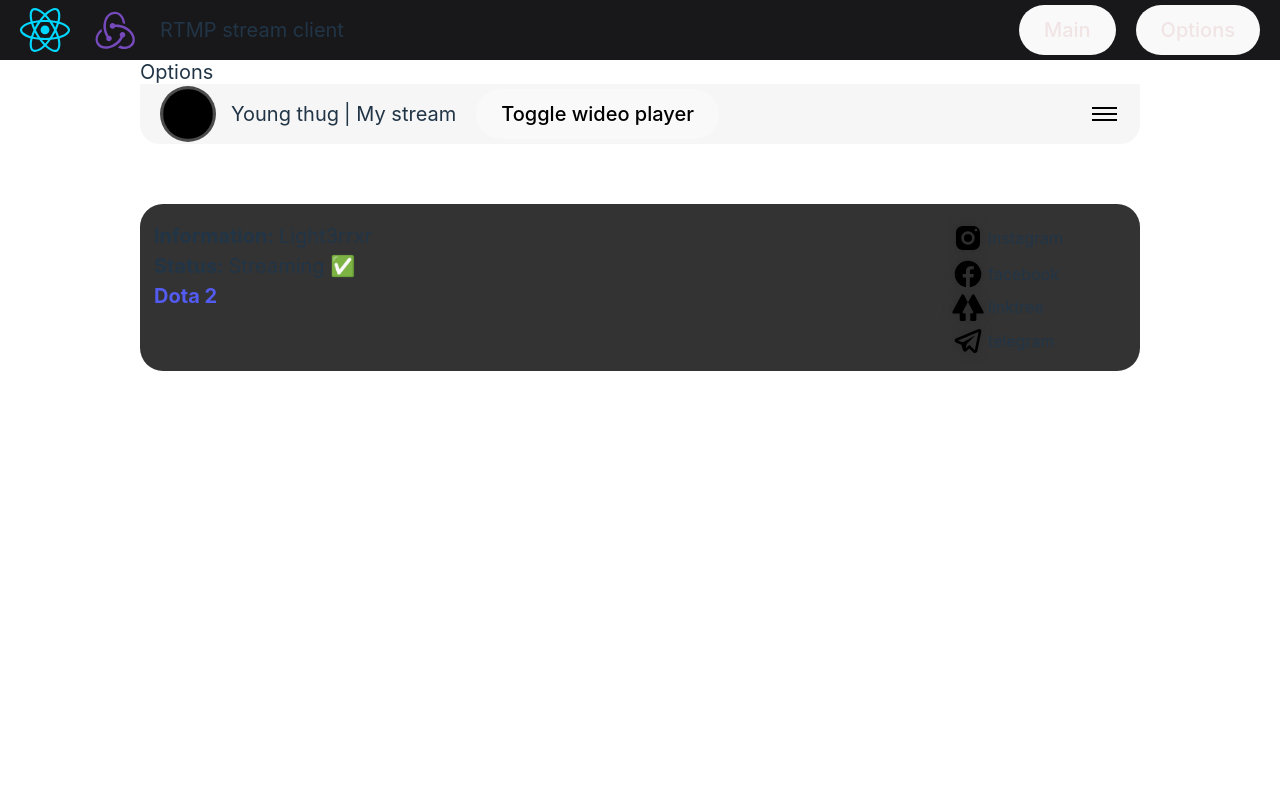
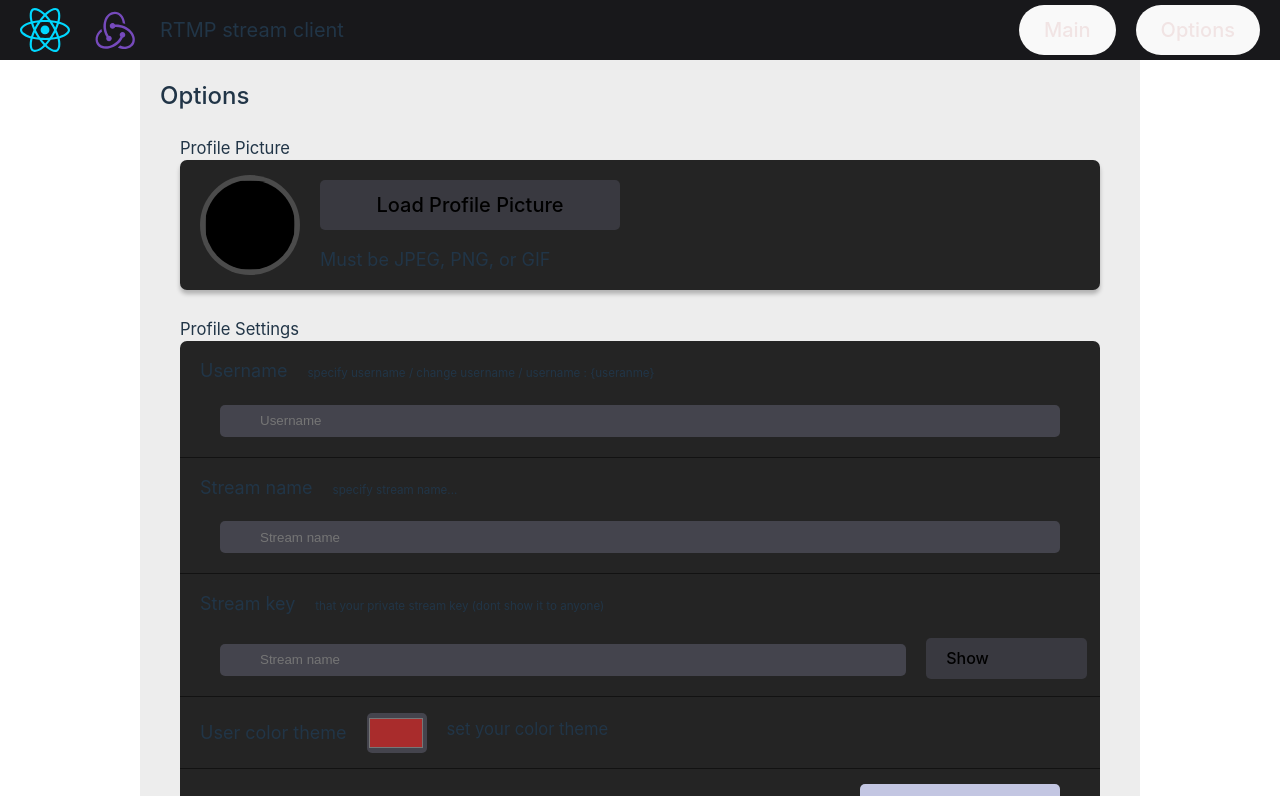
Before and after one commit to L1ghtError/react-rtmp-stream-client, a React (Vite) app: page /options in a window 1280 px wide. Shown: the top 796 px of the page. Built offline with nearby package versions, Linux system fonts and the light colour scheme.

Commit message:
Added options blank

```diff
--- a/src/components/AdditionalInfo.jsx
+++ b/src/components/AdditionalInfo.jsx
@@ -6,7 +6,8 @@
   display: flex;
   margin-top: 3rem;
   background-color: #333333;
-  width: 50rem;
+  width: 55%;
+  min-width: 20rem;
   min-height: 8rem;
   border-radius: 23px;
   justify-content: space-between;
--- a/src/components/AppHeader.jsx
+++ b/src/components/AppHeader.jsx
@@ -31,6 +31,7 @@
 export default AppHeader;
 
 const AppHeaderStyled = styled.div`
+  position: fixed;
   display: flex;
   width: 100%;
   height: 3rem;
--- a/src/components/OptionsPage.jsx
+++ b/src/components/OptionsPage.jsx
@@ -1,17 +1,42 @@
 //import { useState } from 'react';
 import styled from 'styled-components';
-
+import ProfilePictureSettings from './micro-components/ProfilePictureCard';
+import ProfileSettingsCard from './micro-components/ProfileSettingsCard';
 const OptionsPageStyled = styled.div`
   display: flex;
   flex-direction: column;
   width: 50rem;
-  justify-content: center;
+  background-color: rgba(166, 166, 166, 0.2);
+  margin-top: 3rem;
+  #options-main {
+    display: flex;
+    flex-direction: column;
+    margin-left: 2rem;
+    margin-right: 2rem;
+  }
+
+  #option-header {
+    margin-left: 1rem;
+    font-size: 1.2rem;
+    font-weight: 550;
+    margin-bottom: 0px;
+  }
+  .block-name {
+    font-weight: 400;
+    margin-bottom: 0px;
+  }
 `;
 
 function OptionsPage() {
   return (
     <OptionsPageStyled>
-      <div>Options</div>
+      <p id="option-header">Options</p>
+      <div id="options-main">
+        <h5 className="block-name">Profile Picture</h5>
+        <ProfilePictureSettings></ProfilePictureSettings>
+        <h5 className="block-name">Profile Settings</h5>
+        <ProfileSettingsCard></ProfileSettingsCard>
+      </div>
     </OptionsPageStyled>
   );
 }
--- a/src/components/StreamInfo.jsx
+++ b/src/components/StreamInfo.jsx
@@ -1,20 +1,15 @@
 //import { useState } from 'react';
-import styled, { keyframes } from 'styled-components';
-import userAvatar from '../assets/Blackbox.png';
+import styled from 'styled-components';
 
 import settingButtonLogo from '../assets/SettingButton.svg';
+import UserAvatar from './micro-components/UserAvatar';
 
 function StreamInfo() {
   const toggleVideoPlay = new Event('toggleVideoPlay');
   return (
     <StreamInfoStyled>
       <section>
-        <div id="avatar-wrapper">
-          <div id="avatar-background">
-            {/* TODO: implement background size increase on hover */}
-            <img id="user-avatar" src={userAvatar} alt="Logo"></img>
-          </div>
-        </div>
+        <UserAvatar></UserAvatar>
         <p id="user-name">{'Young thug '}</p>
         <p id="stream-name"> | My stream</p>
         <button
@@ -39,18 +34,6 @@
 }
 export default StreamInfo;
 
-const increaseAvatarWrapperSize = keyframes`
-  0%{
-    transform: scale(1);
-  }
-  50%{
-    transform: scale(1.2);
-  }
-  100%{
-    transform: scale(1);
-  }
-`;
-
 const StreamInfoStyled = styled.div`
   display: flex;
   width: 100%;
@@ -60,6 +43,10 @@
   border-radius: 0px 0px 20px 20px;
   align-items: center;
   justify-content: space-between;
+
+  #user-avatar-component {
+    margin-left: 20px;
+  }
 
   & button {
     margin-left: 1rem;
@@ -75,34 +62,7 @@
     display: flex;
     align-items: center;
   }
-  #user-avatar {
-    position: absolute;
-    width: 2.5rem;
-    border-radius: 200px 200px 200px 200px;
-  }
-  #avatar-wrapper {
-    display: flex;
-    margin-left: 20px;
-    justify-content: center;
-    align-items: center;
-    width: 2.8rem;
-    height: 2.8rem;
-  }
-  #avatar-background {
-    display: flex;
-    justify-content: center;
-    align-items: center;
-  }
 
-  #avatar-background {
-    width: 100%;
-    height: 100%;
-    border-radius: 200px 200px 200px 200px;
-    background-color: #4b4b4b;
-  }
-  #avatar-background :hover {
-    //animation: ${increaseAvatarWrapperSize} 0.2s forwards;
-  }
   #settings-button-logo-wrapper {
     display: flex;
     align-items: center;
--- /dev/null
+++ b/src/components/micro-components/ProfilePictureCard.jsx
@@ -0,0 +1,47 @@
+// eslint-disable-next-line no-unused-vars
+import styled, { keyframes } from 'styled-components';
+// eslint-disable-next-line no-unused-vars
+import PropTypes from 'prop-types';
+import UserAvatar from './UserAvatar';
+//Picture Profile Settings
+export default function ProfilePictureSettings() {
+  return (
+    <ProfilePictureSettingsStyled>
+      <UserAvatar photoSize={5}></UserAvatar>
+      <div>
+        <button>Load Profile Picture</button>
+        <p>Must be JPEG, PNG, or GIF</p>
+      </div>
+    </ProfilePictureSettingsStyled>
+  );
+}
+
+// ProfilePictureSettings.propTypes = {
+//   photoSize: PropTypes.number
+// };
+
+const ProfilePictureSettingsStyled = styled.div`
+  display: flex;
+  align-items: center;
+  border-radius: 7px;
+  background-color: #242424;
+  box-shadow: 0px 4px 4px rgba(0, 0, 0, 0.25);
+  & #user-avatar-component {
+    margin-left: 1rem;
+  }
+  & button {
+    border-radius: 5px;
+    margin-left: 1rem;
+    margin-top: 1rem;
+
+    width: 15rem;
+    background-color: #393940;
+  }
+
+  & p {
+    margin-left: 1rem;
+    font-size: 0.9rem;
+  }
+`;
+
+//Profile Settings
--- /dev/null
+++ b/src/components/micro-components/ProfileSettingsCard.jsx
@@ -0,0 +1,152 @@
+// eslint-disable-next-line no-unused-vars
+import styled, { keyframes } from 'styled-components';
+// eslint-disable-next-line no-unused-vars
+import PropTypes from 'prop-types';
+
+//Picture Profile Settings
+export default function ProfileSettingsCard() {
+  return (
+    <>
+      <ProfileSettingsCardStyled>
+        <div className="card-settings-wrapper">
+          <div className="text-card-wrapper">
+            <p>Username</p>
+            <h5>specify username / change username / username : {`{useranme}`}</h5>
+          </div>
+          <input maxLength={128} placeholder="Username"></input>
+        </div>
+        <div className="card-settings-wrapper">
+          <div className="text-card-wrapper">
+            <p>Stream name</p>
+            <h5>specify stream name...</h5>
+          </div>
+          <input maxLength={128} placeholder="Stream name"></input>
+        </div>
+        <div className="card-settings-wrapper">
+          <div className="text-card-wrapper">
+            <p>Stream key</p>
+            <h5>that your private stream key (dont show it to anyone)</h5>
+          </div>
+          <div>
+            <input id="stream-key-input" maxLength={128} placeholder="Stream name"></input>
+            {/*IMPORTANT TODO: add *** when you type key */}
+            <button id="stream-key-display-button">Show</button>
+          </div>
+        </div>
+        <div id="card-color-wrapper" className="card-settings-wrapper">
+          <p>User color theme</p>
+          <input id="stream-key-input" value="#A92C2C" type={'color'}></input>
+          <h5>set your color theme</h5>
+        </div>
+
+        <div id="profile-settings-save-button-wrapper" className="card-settings-wrapper">
+          <button>Save changes</button>
+        </div>
+      </ProfileSettingsCardStyled>
+    </>
+  );
+}
+
+// ProfileSettingsCardSettings.propTypes = {
+//   photoSize: PropTypes.number
+// };
+
+const ProfileSettingsCardStyled = styled.div`
+  display: flex;
+  flex-direction: column;
+
+  border-radius: 7px;
+  background-color: #242424;
+
+  margin-bottom: 20px;
+
+  .card-settings-wrapper {
+    display: flex;
+    flex-direction: column;
+
+    border-bottom: 1px solid rgba(0, 0, 0, 0.5);
+  }
+
+  #stream-key-input {
+    width: 70%;
+
+    margin-right: 1rem;
+  }
+  #stream-key-display-button {
+    width: 15%;
+    padding-right: 7rem;
+    margin-left: 0px;
+    font-size: 0.8rem;
+  }
+  .text-card-wrapper {
+    font-size: 0.7rem;
+    display: flex;
+    flex-direction: row;
+  }
+
+  & input {
+    background: #44444d;
+    border-radius: 5px;
+
+    border: 0px solid black;
+    height: 1.5rem;
+    margin: 0rem 2rem 1rem 2rem;
+    padding-left: 2rem;
+  }
+
+  #card-color-wrapper {
+    flex-direction: row;
+    align-items: center;
+
+    & input {
+      justify-content: center;
+      width: 3rem;
+      height: 2rem;
+      margin: 0rem 0rem 0rem 1rem;
+      padding-left: 0rem;
+    }
+  }
+
+  h5 {
+    margin-top: 1rem;
+    margin-left: 1rem;
+
+    font-weight: 400;
+  }
+  & button {
+    border-radius: 5px;
+    margin-left: 1rem;
+
+    width: 15rem;
+    background-color: #393940;
+  }
+
+  & p {
+    margin-left: 1rem;
+    font-size: 0.9rem;
+  }
+
+  #profile-settings-save-button-wrapper {
+    align-items: flex-end;
+    justify-content: center;
+    height: 3.5rem;
+    border-bottom: 1px solid rgba(0, 0, 0, 0);
+    & button {
+      margin-right: 2rem;
+      width: 10rem;
+      background-color: #c3c6e2;
+      color: black;
+      padding-right: 3rem;
+      font-size: 0.8rem;
+    }
+    & button:hover {
+      border-color: #393940;
+    }
+    & button:focus,
+    button:focus-visible {
+      outline: 3px solid #393940;
+    }
+  }
+`;
+
+//Profile Settings
--- /dev/null
+++ b/src/components/micro-components/UserAvatar.jsx
@@ -0,0 +1,58 @@
+import styled, { keyframes } from 'styled-components';
+import userAvatar from '../../assets/Blackbox.png';
+import PropTypes from 'prop-types';
+function UserAvatar({ photoSize }) {
+  return (
+    <UserAvatarStyled id="user-avatar-component" photoSize={photoSize}>
+      <div id="avatar-background">
+        {/* TODO: implement background size increase on hover */}
+        <img id="user-avatar" src={userAvatar} alt="Logo"></img>
+      </div>
+    </UserAvatarStyled>
+  );
+}
+
+UserAvatar.propTypes = {
+  photoSize: PropTypes.number
+};
+
+const increaseAvatarWrapperSize = keyframes`
+  0%{
+    transform: scale(1);
+  }
+  50%{
+    transform: scale(1.2);
+  }
+  100%{
+    transform: scale(1);
+  }
+`;
+
+const UserAvatarStyled = styled.div`
+  display: flex;
+  justify-content: center;
+  align-items: center;
+  width: ${(props) => props.photoSize || '2.8'}rem; //2.8rem
+  height: ${(props) => props.photoSize || '2.8'}rem; //2.8rem
+
+  #avatar-background {
+    display: flex;
+    justify-content: center;
+
+    align-items: center;
+    width: 100%;
+    height: 100%;
+    border-radius: 100px 100px 100px 100px;
+    background-color: #4b4b4b;
+  }
+  #user-avatar {
+    width: 90%;
+    border-radius: 100px 100px 100px 100px;
+  }
+
+  #avatar-background :hover {
+    //animation: ${increaseAvatarWrapperSize} 0.2s forwards;
+  }
+`;
+
+export default UserAvatar;
```
Also changed, not shown: src/assets/SocialMediaSVGS/twitch-icon.svg (added).
